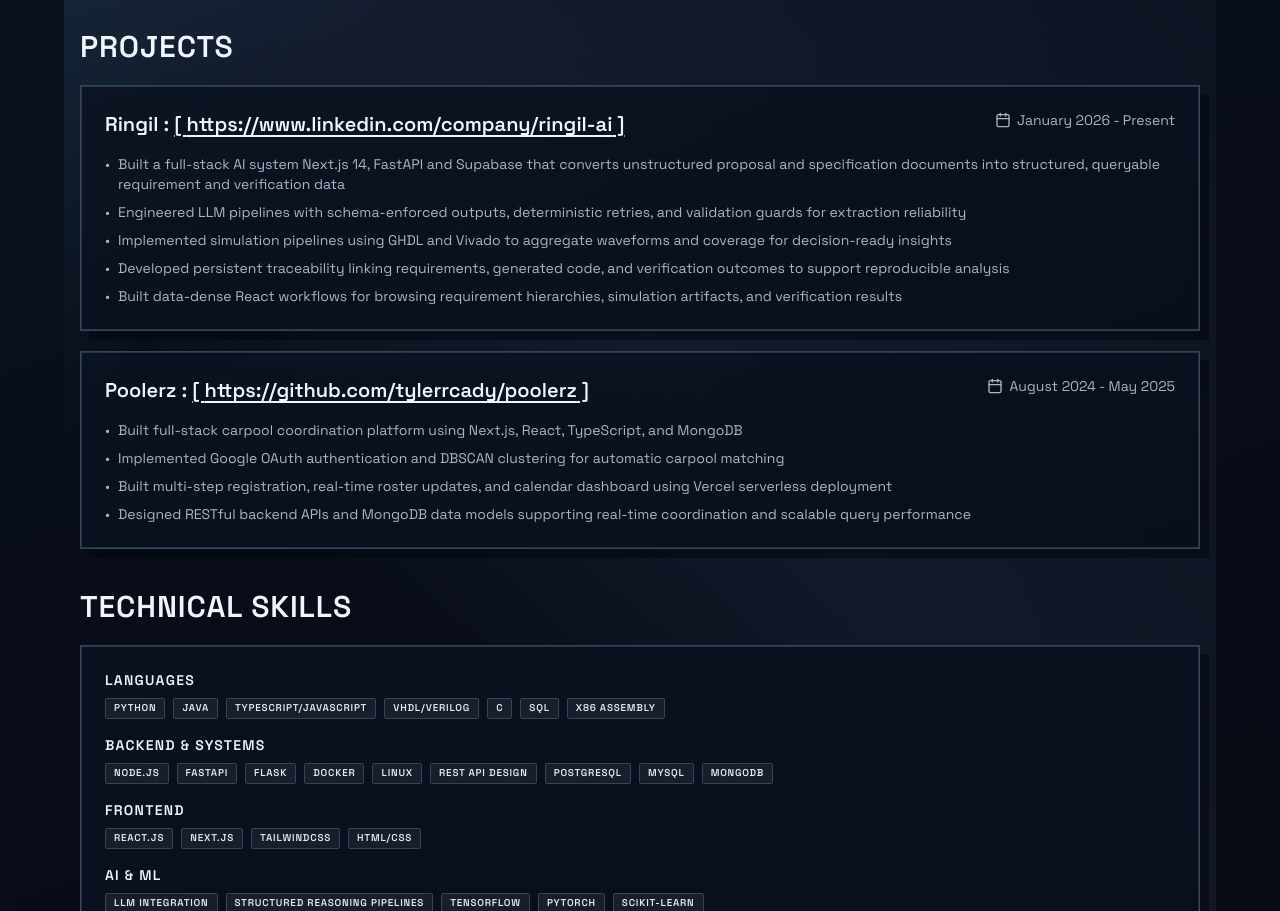
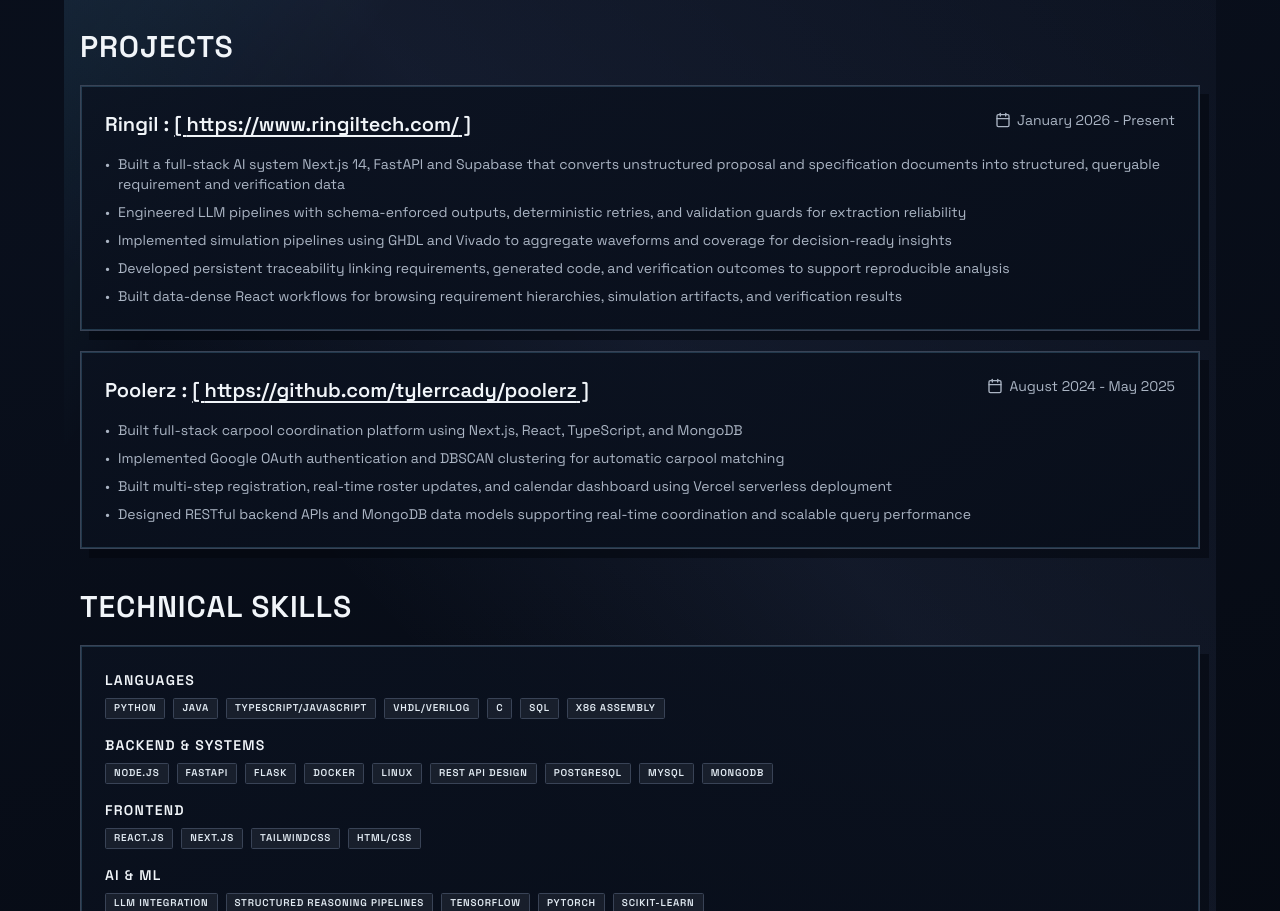
Before and after one commit to mattdworkin/mattdworkin.github.io, a Next.js app: page /resume in a window 1280 px wide. Shown: the part 1326-2237 px from the top of the page. Built offline with nearby package versions, Linux system fonts and the light colour scheme.

Commit message:
ringil website

```diff
--- a/src/app/resume/page.tsx
+++ b/src/app/resume/page.tsx
@@ -48,7 +48,7 @@ const experience = [
 const projects = [
   {
     name: "Ringil",
-    link: "https://www.linkedin.com/company/ringil-ai",
+    link: "https://www.ringiltech.com/",
     date: "January 2026 - Present",
     highlights: [
       "Built a full-stack AI system Next.js 14, FastAPI and Supabase that converts unstructured proposal and specification documents into structured, queryable requirement and verification data",
```
